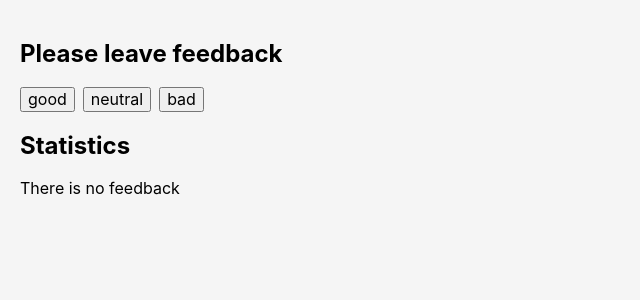
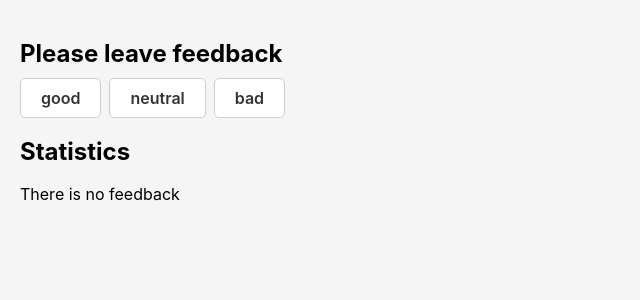
Before and after one commit to VasylRybotytskyi/goit-react-hw-02-feedback, a React (Create React App) app: page / in a window 1280 px wide. Shown: the top 300 px of the page, without its empty margins (0-640 px from the left). Built offline with nearby package versions, Linux system fonts and the light colour scheme.

Commit message:
added styles

```diff
--- a/src/components/FeedbackOptions/FeedbackOptions.jsx
+++ b/src/components/FeedbackOptions/FeedbackOptions.jsx
@@ -1,18 +1,27 @@
 import React from 'react';
-import { FeedbackButton } from './FeedbackOptions.styled';
+import {
+  FeedbackButton,
+  FeedbackButtonWrapper,
+} from './FeedbackOptions.styled';
+import PropTypes from 'prop-types';
 
 export const FeedbackOptions = ({ onLeaveFeedback, options }) => {
   return (
-    <FeedbackButton>
+    <FeedbackButtonWrapper>
       {options.map(option => (
-        <button
+        <FeedbackButton
           type="button"
           key={option}
           onClick={() => onLeaveFeedback(option)}
         >
           {option}
-        </button>
+        </FeedbackButton>
       ))}
-    </FeedbackButton>
+    </FeedbackButtonWrapper>
   );
 };
+
+FeedbackOptions.propTypes = {
+  onLeaveFeedback: PropTypes.func.isRequired,
+  options: PropTypes.arrayOf(PropTypes.string).isRequired,
+};
--- a/src/components/FeedbackOptions/FeedbackOptions.styled.jsx
+++ b/src/components/FeedbackOptions/FeedbackOptions.styled.jsx
@@ -1,31 +1,25 @@
 import styled from 'styled-components';
 
-export const FeedbackButton = styled.div`
+export const FeedbackButtonWrapper = styled.div`
   display: flex;
   gap: 8px;
 `;
 
-export const ButtonGood = styled.button`
+export const FeedbackButton = styled.button`
+  text-align: center;
+  border-radius: 5px;
+  border: 1px solid #ccc;
+  padding: 10px 20px;
+  font-size: 16px;
+  font-weight: 600;
+  background-color: white;
+  color: #333;
   cursor: pointer;
-  border: none;
-  border-radius: 5px;
+  transition: all 0.3s ease;
+
   &:hover {
-    border-color: rgb(0, 255, 0);
+    background-color: #333;
+    color: white;
+    border-color: #333;
   }
 `;
-export const ButtonNeutral = styled.button`
-  cursor: pointer;
-  border: none;
-  border-radius: 5px;
-  &:hover {
-    border-color: rgb(255, 255, 102);
-  }
-`;
-export const ButtonBad = styled.button`
-  cursor: pointer;
-  border: none;
-  border-radius: 5px;
-  &:hover {
-    border-color: rgb(255, 0, 0);
-  }
-`;
--- a/src/components/Section/Section.jsx
+++ b/src/components/Section/Section.jsx
@@ -1,11 +1,12 @@
 import React from 'react';
 import PropTypes from 'prop-types';
+import { SectionWrapper, SectionTitle } from './Section.styled';
 export const Section = ({ title, children }) => {
   return (
-    <section>
-      <h2>{title}</h2>
+    <SectionWrapper>
+      <SectionTitle>{title}</SectionTitle>
       {children}
-    </section>
+    </SectionWrapper>
   );
 };
 
--- /dev/null
+++ b/src/components/Section/Section.styled.jsx
@@ -0,0 +1,11 @@
+import styled from 'styled-components';
+
+export const SectionWrapper = styled.section`
+  margin-top: 20px;
+`;
+
+export const SectionTitle = styled.h2`
+  font-size: 24px;
+  font-weight: bold;
+  margin-bottom: 10px;
+`;
--- a/src/components/Statistics/Statistics.styled.jsx
+++ b/src/components/Statistics/Statistics.styled.jsx
@@ -3,4 +3,41 @@ import styled from 'styled-components';
 export const Feedback = styled.div`
   display: flex;
   flex-direction: column;
+  margin-top: 20px;
+  border-radius: 5px;
+  background-color: #fff;
+  padding: 20px;
+  box-shadow: 0px 2px 8px rgba(0, 0, 0, 0.15);
+
+  span:nth-child(n) {
+    font-size: 18px;
+    margin-bottom: 10px;
+    display: flex;
+    justify-content: space-between;
+  }
+
+  span:nth-child(n) > :first-child {
+    margin-right: 10px;
+    font-weight: bold;
+  }
+
+  span:nth-child(n) > :last-child {
+    font-weight: bold;
+  }
+
+  span:nth-child(1) {
+    color: #4caf50;
+  }
+
+  span:nth-child(2) {
+    color: #9e9e9e;
+  }
+
+  span:nth-child(3) {
+    color: #f44336;
+  }
+
+  span:nth-child(5) {
+    color: #4caf50;
+  }
 `;
```
